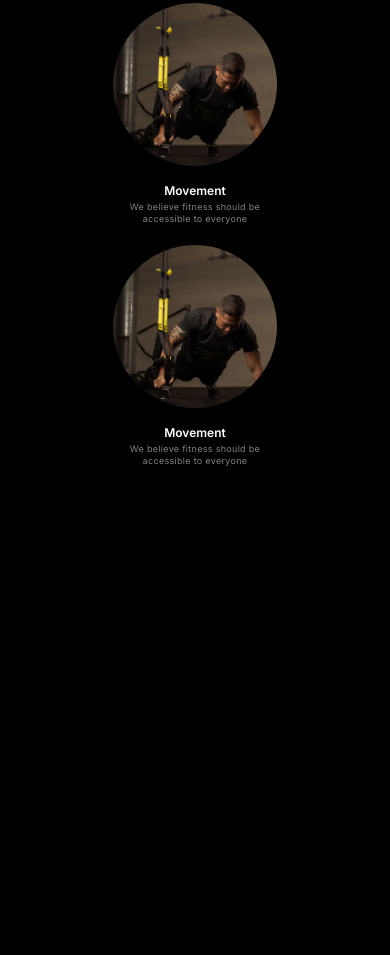
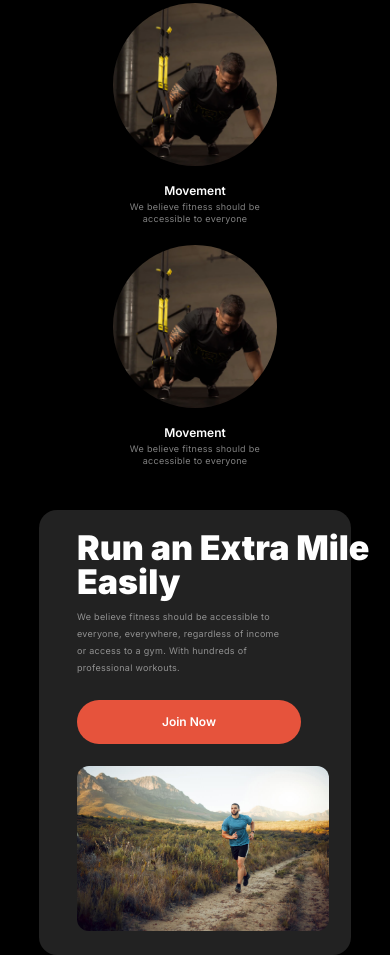
Before and after one commit to Arnisha233/flower-website, a plain HTML site: page index.html in a window 390 px wide. Shown: the part 1621-2576 px from the top of the page. Before the commit the page ends 2088 px from the top, so only its background shows below. Drawn offline with Linux system fonts and the light colour scheme; a web font is replaced by a local one.

Commit message:
added run section

```diff
--- a/index.html
+++ b/index.html
@@ -106,6 +106,25 @@
             </div>
         </section>
         <!-- habits section end -->
+
+        <!-- run section start -->
+        <section class="run full-width">
+            <div class="run-container content-width">
+                <div class="run-content">
+                    <h2>Run an Extra
+                        Mile Easily</h2>
+                    <p>We believe fitness should be accessible to everyone, everywhere, regardless of income or access
+                        to a gym. With hundreds of professional workouts.</p>
+                    <button class="btn">Join Now</button>
+                </div>
+                <div class="run-image">
+                    <img src="./images/run.jpg" alt="">
+                </div>
+            </div>
+        </section>
+        <!-- run section end -->
+
+        <!--  -->
     </main>
     <footer></footer>
 </body>
--- a/style/responsive.css
+++ b/style/responsive.css
@@ -127,6 +127,43 @@
     margin-top: 28px;
   }
   /* habits section end */
+
+  /* run section start */
+  .run-container {
+    border-radius: 18px;
+    background: #222;
+    padding: 21px 22px 20px 38px;
+    display: flex;
+    flex-direction: column;
+    justify-content: space-between;
+    gap: 22px;
+  }
+  .run-content {
+    width: 100%;
+  }
+  .run-content h2 {
+    color: #fff;
+    font-size: 1.375;
+    font-weight: 900;
+    line-height: 100%;
+    width: 314px;
+  }
+  .run-content p {
+    color: rgba(255, 255, 255, 0.5);
+    font-size: 0.563rem;
+    font-weight: 400;
+    line-height: 17px;
+    letter-spacing: 0.3px;
+    margin-top: 9px;
+    width: 203px;
+  }
+  .run-image {
+    width: 100%;
+  }
+  .run-image img {
+    border-radius: 12px;
+  }
+  /* run section end */
 }
 
 /* small device responsive end */
--- a/style/style.css
+++ b/style/style.css
@@ -281,3 +281,46 @@ header {
   margin-top: 4px;
 }
 /* habits section end */
+
+/* run section start */
+.run {
+  margin-top: 71px;
+}
+.run-container {
+  border-radius: 18px;
+  background: #222;
+  padding: 21px 22px 20px 38px;
+  display: flex;
+  justify-content: space-between;
+  gap: 117px;
+}
+.run-content {
+  width: 50%;
+}
+.run-content h2 {
+  color: #fff;
+  font-size: 2.125rem;
+  font-weight: 900;
+  line-height: 100%;
+  width: 314px;
+}
+.run-content p {
+  color: rgba(255, 255, 255, 0.5);
+  font-size: 0.563rem;
+  font-weight: 400;
+  line-height: 17px;
+  letter-spacing: 0.3px;
+  margin-top: 9px;
+}
+.run-content button {
+  margin-top: 24px;
+}
+.run-image {
+  width: 50%;
+}
+.run-image img {
+  width: 100%;
+  height: 100%;
+  border-radius: 12px;
+}
+/* run section end */
```
